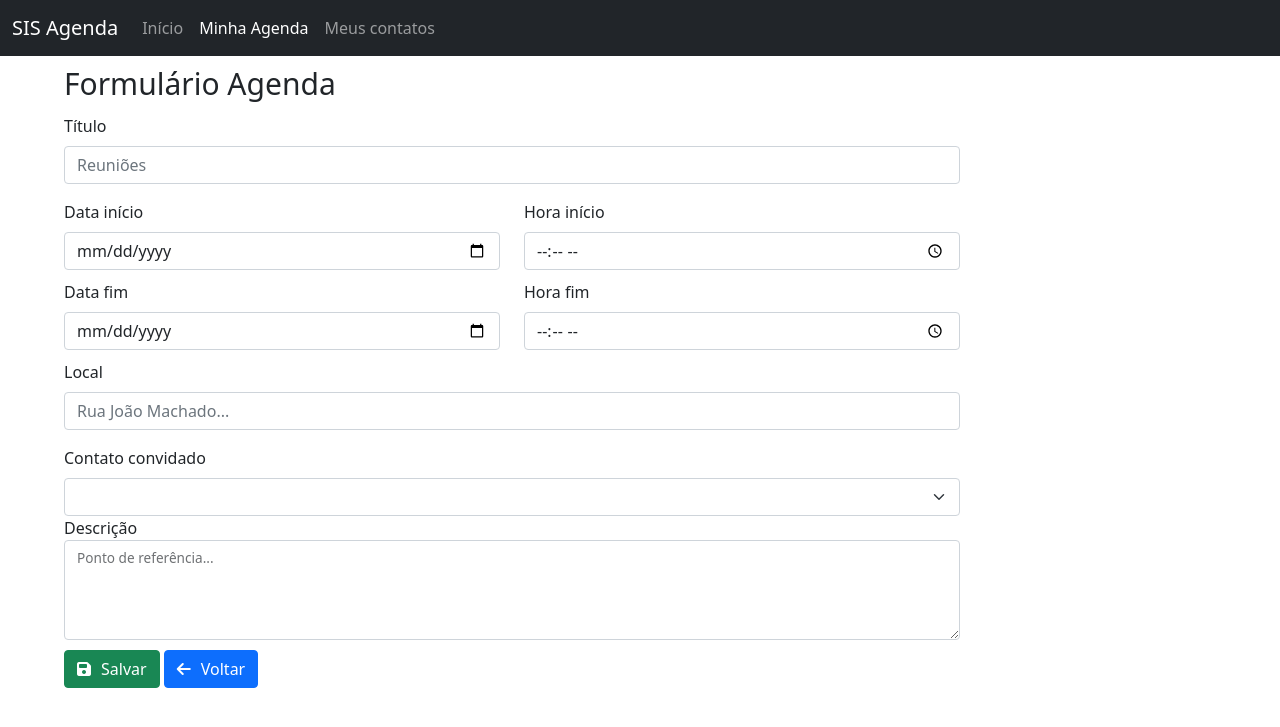
After one commit to arthurGNZ/TrabalhoTAI, a PHP site: page /Paginas/formAgenda.php in a window 1280 px wide. The commit adds this page. Shown: the top 727 px of the page. Run offline with PHP 8.4, Linux system fonts and the light colour scheme; lists and menus that the app fills with data are empty; some libraries are stand-ins or nearby versions.

Commit message:
Formulário agenda

```diff
--- a/Paginas/agenda.php
+++ b/Paginas/agenda.php
@@ -48,7 +48,7 @@
   </div>
   <div class="col-auto">
     <button type="submit" class="btn btn-outline-success"> <i class="fa-solid fa-magnifying-glass plus"></i>Buscar</button>
-    <a type="button" class="btn btn-primary" href="#"> <i class="fa-solid fa-plus plus"></i>Cadastrar</a>
+    <a type="button" class="btn btn-primary" href="formAgenda.php"> <i class="fa-solid fa-plus plus"></i>Cadastrar</a>
   </div>
 </form>
 <table class="table table-hover">
--- /dev/null
+++ b/Paginas/css/stylesAgendaForm.css
@@ -0,0 +1,18 @@
+.page{
+    width:70%;
+    margin: 0 5%;
+}
+h1{
+    font-size: 30px;
+    margin-top: 10px;
+    margin-bottom: 12px;
+}
+.cabeca{
+    margin-top: 10px;
+}
+.plus{
+    margin-right: 10px;
+}
+.botoes{
+    margin-top: 10px;
+}
--- /dev/null
+++ b/Paginas/formAgenda.php
@@ -0,0 +1,90 @@
+<!DOCTYPE html>
+<html lang="en">
+
+<head>
+    <link href="https://cdn.jsdelivr.net/npm/bootstrap@5.1.3/dist/css/bootstrap.min.css" rel="stylesheet" integrity="sha384-1BmE4kWBq78iYhFldvKuhfTAU6auU8tT94WrHftjDbrCEXSU1oBoqyl2QvZ6jIW3" crossorigin="anonymous">
+    <meta charset="UTF-8">
+    <meta http-equiv="X-UA-Compatible" content="IE=edge">
+    <meta name="viewport" content="width=device-width, initial-scale=1.0">
+    <title>Formulário Agenda</title>
+    <link rel="stylesheet" href="css/stylesAgendaForm.css" />
+</head>
+
+<body>
+    <nav class="navbar navbar-expand-lg navbar navbar-dark bg-dark">
+        <div class="container-fluid">
+            <a class="navbar-brand" href="#">SIS Agenda</a>
+            <button class="navbar-toggler" type="button" data-bs-toggle="collapse" data-bs-target="#navbarNavDropdown" aria-controls="navbarNavDropdown" aria-expanded="false" aria-label="Toggle navigation">
+                <span class="navbar-toggler-icon"></span>
+            </button>
+            <div class="collapse navbar-collapse" id="navbarNavDropdown">
+                <ul class="navbar-nav">
+                    <li class="nav-item">
+                        <a class="nav-link" aria-current="page" href="../index.php">Início</a>
+                    </li>
+                    <li class="nav-item">
+                        <a class="nav-link active" href="agenda.php">Minha Agenda</a>
+                    </li>
+                    <li class="nav-item">
+                        <a class="nav-link" href="contato.php">Meus contatos</a>
+                    </li>
+                </ul>
+            </div>
+        </div>
+    </nav>
+    <div class="page">
+        <h1>Formulário Agenda</h1>
+        <form>
+            <div class="mb-3">
+                <label for="formGroupExampleInput" class="form-label">Título</label>
+                <input type="text" class="form-control" placeholder="Reuniões" id="" name="" >
+            </div>
+            <div class="row">
+                <div class="col">
+                    <label for="form-control" class="form-label">Data início</label>
+                    <input type="date" class="form-control" placeholder="First name">
+                </div>
+                <div class="col">
+                    <label for="form-control" class="form-label">Hora início</label>
+                    <input type="time" class="form-control" placeholder="Last name">
+                </div>
+            </div>
+            <div class="row">
+                <div class="col">
+                    <label for="form-control" class="form-label cabeca">Data fim</label>
+                    <input type="date" class="form-control">
+                </div>
+                <div class="col">
+                    <label for="form-control" class="form-label cabeca">Hora fim</label>
+                    <input type="time" class="form-control">
+                </div>
+            </div>
+            <div class="mb-3">
+                <label for="formGroupExampleInput" class="form-label cabeca">Local</label>
+                <input type="text" class="form-control" placeholder="Rua João Machado...">
+            </div>
+            <div class="col-md-12">
+                <label for="formGroupExampleInput" class="form-label">Contato convidado</label>
+                <select id="inputState" class="form-select">
+                    <option></option>
+                </select>
+            </div>
+            <label for="textarea">Descrição</label>
+            <div class="form-floating">
+                <textarea class="form-control" id="floatingTextarea2" style="height: 100px"></textarea>
+                <label for="floatingTextarea2">Ponto de referência...</label>
+            </div>
+            <div class="botoes">
+                <button type="submit" class="btn btn-success"> <i class="fa-solid fa-floppy-disk plus"></i>Salvar</button>
+                <a type="button" class="btn btn-primary" href="agenda.php"> <i class="fa-solid fa-arrow-left plus"></i>Voltar</a>
+            </div>
+    </div>
+    </form>
+    </div>
+
+
+    <script src="https://kit.fontawesome.com/8fd4fa4b09.js" crossorigin="anonymous"></script>
+    <script src="https://cdn.jsdelivr.net/npm/bootstrap@5.1.3/dist/js/bootstrap.bundle.min.js" integrity="sha384-ka7Sk0Gln4gmtz2MlQnikT1wXgYsOg+OMhuP+IlRH9sENBO0LRn5q+8nbTov4+1p" crossorigin="anonymous"></script>
+</body>
+
+</html>
--- a/index.php
+++ b/index.php
@@ -1,13 +1,15 @@
 <!DOCTYPE html>
 <html lang="en">
+
 <head>
   <link href="https://cdn.jsdelivr.net/npm/bootstrap@5.1.3/dist/css/bootstrap.min.css" rel="stylesheet" integrity="sha384-1BmE4kWBq78iYhFldvKuhfTAU6auU8tT94WrHftjDbrCEXSU1oBoqyl2QvZ6jIW3" crossorigin="anonymous">
-    <link rel="stylesheet" href="style.css"/>
+  <link rel="stylesheet" href="style.css" />
   <meta charset="UTF-8">
   <meta http-equiv="X-UA-Compatible" content="IE=edge">
   <meta name="viewport" content="width=device-width, initial-scale=1.0">
   <title>CRUD com PHP</title>
 </head>
+
 <body>
   <nav class="navbar navbar-expand-lg navbar navbar-dark bg-dark">
     <div class="container-fluid">
@@ -64,4 +66,5 @@
       <script src="https://kit.fontawesome.com/8fd4fa4b09.js" crossorigin="anonymous"></script>
       <script src="https://cdn.jsdelivr.net/npm/bootstrap@5.1.3/dist/js/bootstrap.bundle.min.js" integrity="sha384-ka7Sk0Gln4gmtz2MlQnikT1wXgYsOg+OMhuP+IlRH9sENBO0LRn5q+8nbTov4+1p" crossorigin="anonymous"></script>
 </body>
+
 </html>
```
Also changed, not shown: Paginas/formContato.php (+6 -3 lines). Lines whose indentation alone changed are shown as unchanged.
